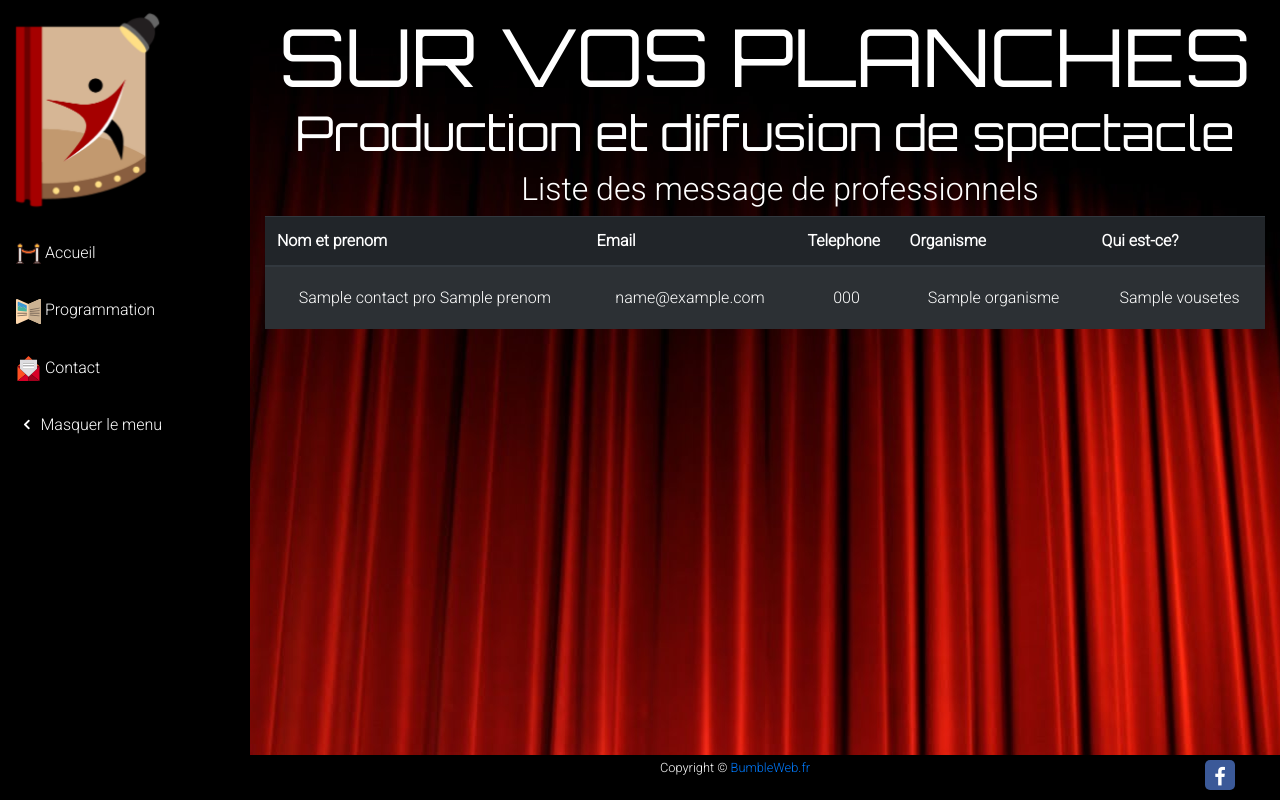
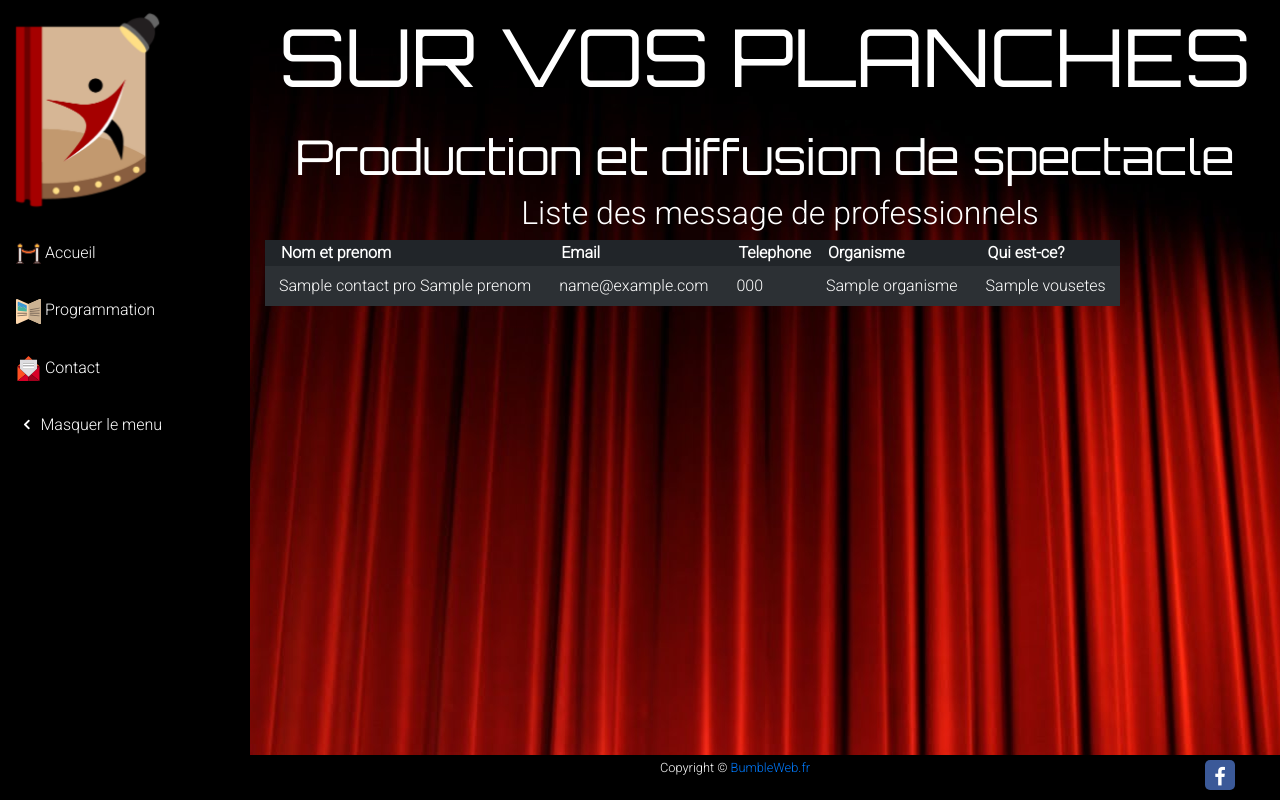
Before and after one commit to BumbleBrice/Ticketing, a Symfony app: template templates/contact_pro/index.html.twig in a window 1280 px wide. Run offline with Twig, Linux system fonts and the light colour scheme; the template is opened without the code that fills it: most values are stand-ins (such as "Sample title", 1, 10 or a date in 2020); some libraries are stand-ins or nearby versions.

Commit message:
modif front

```diff
--- a/public/css/style.css
+++ b/public/css/style.css
@@ -43,7 +43,7 @@ hr {
 #curtains h2 {
 	margin-top: 0;
 }
-@media all (min-width: 360px){
+@media all and (min-width: 360px){
 	#curtains h2 {
 		margin-top: 1.5rem;
 	}
@@ -57,6 +57,7 @@ nav button {
 @media all and (min-width: 361px){
 	.navbar-brand img {
 		width: 100px;
+	}
 }
 @media all and (min-width: 720px){
 	.navbar-brand img {
@@ -70,7 +71,6 @@ nav button {
 	.navDisplayNone {
 		display: inherit;
 	}
-
 }
 #exampleAccordion img {
 	width: 25px;
@@ -86,7 +86,6 @@ nav button {
 }
 .card {
 	background-color: rgba(0, 0, 0, 0.4);
-
 }
 .card h6 {
 	font-family: 'Julius Sans One', sans-serif;
@@ -106,7 +105,6 @@ footer {
 	background-color: black;
 	color: white;
 }
-
 #flash-notice {
 	border: black 1px solid;
 	padding: 5em;
@@ -117,7 +115,6 @@ footer {
 	color: white;
 	background-color: rgba(0, 0, 0, 0.4);
 }
-
 /* Style all font awesome icons */
 footer .fa {
 	margin-top: 5px;
@@ -129,11 +126,9 @@ footer .fa {
     text-decoration: none;
     border-radius: 5px;
 }
-
 footer .fa:hover {
     opacity: 0.7;
     background: white;
-
 }
 footer .float-right {
 	margin-right: 30px;
@@ -159,11 +154,10 @@ footer .float-right {
 }
 @media all and (min-width: 720px){
 	.wrapper {
-		height: 70vh;
+		height: 62vh;
 		margin-top: 0;
 	}
 }
-
 .inner {
 	width: 103%;
     overflow: auto;
@@ -172,7 +166,6 @@ footer .float-right {
 @media all and (min-width: 361px){
 	.inner {
 	    padding-right: 70px;
-
 	}
 }
 
@@ -191,7 +184,6 @@ footer .float-right {
 #accueil ul li::first-letter {
 	font-size: 1.8em;
 	font-family: 'Great Vibes', cursive;
-
 }
 
 /**** spectacle Index ****/
@@ -200,7 +192,6 @@ footer .float-right {
 	padding-left: 0;
 	padding-bottom: .25em;
 }
-
 
 /**** spectacle ****/
 
@@ -248,7 +239,6 @@ label::first-letter {
 .iChk {
 	display: none;
 }
-
 .lChk {
 	font-size: 1rem;
 	color: #fff;
@@ -260,7 +250,6 @@ label::first-letter {
 .iChk + .lChk::first-letter {
 	font-family: 'Great Vibes', cursive;
 }
-
 .lChk:before {
 	content: '';
 	display: inline-block;
@@ -274,7 +263,6 @@ label::first-letter {
 	border: 10px solid #fff;
 	transition: border .3s ease;
 }
-
 .iChk:checked + .lChk:before {
 	border-color: #fff;
 	border-width: 3px;
@@ -294,29 +282,11 @@ label::first-letter {
 	width: 100%;
 	height: 100%;
 }
-
 .wrapperBack {
 	height: 60vh;
 }
-
 .innerBack {
 	width: 103%;
     overflow: auto;
     height: 100%;
 }
-/*@media all and (min-width: 361px){
-	.innerBack {
-	    padding-right: 0px;
-
-	}
-}
-*/
-
-/***** Widget Weezevent  *****/
-
-#widget_container  {
-	background-color: rgba(0, 0, 0, 0.4)!important;
-}
-#resendWrapper {²
-    background-color: red;
-}
--- a/templates/contact_pro/index.html.twig
+++ b/templates/contact_pro/index.html.twig
@@ -6,31 +6,28 @@
     <div id="contact" class="wrapper backOffice">
        <div class="innerBack">
             <h3 class="text-white text-center">Liste des message de professionnels</h3>
-
-            <table class="table table-striped table-dark">
-                <thead>
-                    <tr>
-                        <th>Nom et prenom</th>
-                        <th>Email</th>
-                        <th>Telephone</th>
-                        <th>Organisme</th>
-                        <th>Qui est-ce?</th>
+            <table class="table-striped table-dark">
+                <thead >
+                    <tr >
+                        <th class="pl-3">Nom et prenom</th>
+                        <th class="pl-3">Email</th>
+                        <th class="pl-3">Telephone</th>
+                        <th class="pl-3">Organisme</th>
+                        <th class="pl-3">Qui est-ce?</th>
                     </tr>
                 </thead>
                 <tbody>
                 {% for contact_pro in contact_pros %}
-                    <tr>
-                        <td><a class="btn" href="{{ path('contact_pro_show', {'id': contact_pro.id}) }}">{{ contact_pro.nom }} {{ contact_pro.prenom }}</a></td>
-                        <td><a class="btn" href="{{ path('contact_pro_show', {'id': contact_pro.id}) }}">{{ contact_pro.email }}</a></td>
-                        <td><a class="btn" href="{{ path('contact_pro_show', {'id': contact_pro.id}) }}">{{ contact_pro.telephone }}</a></td>
-                        <td><a class="btn" href="{{ path('contact_pro_show', {'id': contact_pro.id}) }}">{{ contact_pro.organisme }}</a></td>
-                        <td><a class="btn" href="{{ path('contact_pro_show', {'id': contact_pro.id}) }}">{{ contact_pro.vousetes ? contact_pro.vousetes|join(', ') : '' }}</a></td>
-                        <td>
-                        </td>
-                    </tr>
+                <tr>
+                    <td><a class="btn text-left" href="{{ path('contact_pro_show', {'id': contact_pro.id}) }}">{{ contact_pro.nom }} {{ contact_pro.prenom }}</a></td>
+                    <td><a class="btn text-left" href="{{ path('contact_pro_show', {'id': contact_pro.id}) }}">{{ contact_pro.email }}</a></td>
+                    <td><a class="btn text-left" href="{{ path('contact_pro_show', {'id': contact_pro.id}) }}">{{ contact_pro.telephone }}</a></td>
+                    <td><a class="btn text-left" href="{{ path('contact_pro_show', {'id': contact_pro.id}) }}">{{ contact_pro.organisme }}</a></td>
+                    <td><a class="btn text-left" href="{{ path('contact_pro_show', {'id': contact_pro.id}) }}">{{ contact_pro.vousetes ? contact_pro.vousetes|join(', ') : '' }}</a></td>
+                </tr>
                 {% else %}
                     <tr>
-                        <td colspan="10">no records found</td>
+                        <td colspan="10">Pas de message pour l'instant</td>
                     </tr>
                 {% endfor %}
                 </tbody>
--- a/templates/contact_pro/show.html.twig
+++ b/templates/contact_pro/show.html.twig
@@ -32,7 +32,7 @@
                     </tr>
                 </tbody>
             </table>
+    {{ include('contact_pro/_delete_form.html.twig') }}
         </div>
     </div>
-    {{ include('contact_pro/_delete_form.html.twig') }}
 {% endblock %}
--- a/templates/footer.html.twig
+++ b/templates/footer.html.twig
@@ -3,7 +3,7 @@
 <footer class="sticky-footer">
     <div class="container">
       <div class="text-center">
-        <small>Copyright © <a href="">BumbleWeb.fr</a></small>
+        <small>Copyright © <a href="htttps://www.bumbleweb.fr">BumbleWeb.fr</a></small>
         <div class="float-right"><a href="#" class="fa fa-facebook"></a></div>
       </div>
 
--- a/templates/nav.html.twig
+++ b/templates/nav.html.twig
@@ -29,12 +29,22 @@
             <span class="nav-link-text">Contact</span>
           </a>
         </li>
-        <li class="nav-item " data-toggle="tooltip" data-placement="right" title="Ouvrir le menu">
+        <li class="nav-item" data-toggle="tooltip" data-placement="right" title="Ouvrir le menu">
           <a class="nav-link navDisplayNone" id="sidenavToggler">
             <i class="fa fa-fw fa-angle-left"></i>
             <span class="nav-link-text">Masquer le menu</span>
           </a>
         </li>
+        {% if is_granted('ROLE_ADMIN') %}
+        <li class="nav-item" data-toggle="tooltip" data-placement="right" title="Content">
+          <a class="nav-link" href="{{ path('contacts') }}">
+            <img src="/img/icons/svg/backend.svg">
+            <span class="nav-link-text">Gestion Admin</span>
+          </a>
+        </li>
+
+
+        {% endif %}
       </ul>
     </div>
   </nav>
--- a/templates/spectacle/show.html.twig
+++ b/templates/spectacle/show.html.twig
@@ -1,6 +1,6 @@
 {% extends 'base.html.twig' %}
 
-{% block title %}Spectaclesss{% endblock %}
+{% block title %}Spectacles{% endblock %}
 
 {% block body %}
 
@@ -18,7 +18,7 @@
 
             </div>
         </div>
-        <iframe src="https://www.weezevent.com/widget_billeterie.php?id_evenement={{ spectacle.weezeventId }}&amp;lg_billetterie=1&amp;code=27455&amp;resize=1&amp;width_auto=1&amp;color_primary=00AEEF&amp;v=2" resize="1" hidepoweredby="0" scrolling="auto" style="box-sizing: initial;" width="100%" height="480px" frameborder="0"></iframe>
+        <iframe src="https://www.weezevent.com/widget_billeterie.php?id_evenement={{ spectacle.weezeventId }}&amp;lg_billetterie=1&amp;code=27455&amp;resize=1&amp;width_auto=1&amp;color_primary=252525&amp;v=2" resize="1" hidepoweredby="0" scrolling="auto" style="box-sizing: initial;" width="100%" height="480px" frameborder="0"></iframe>
    </div>
 
 
```
Also changed, not shown: public/img/icons/svg/backend.svg (added).
